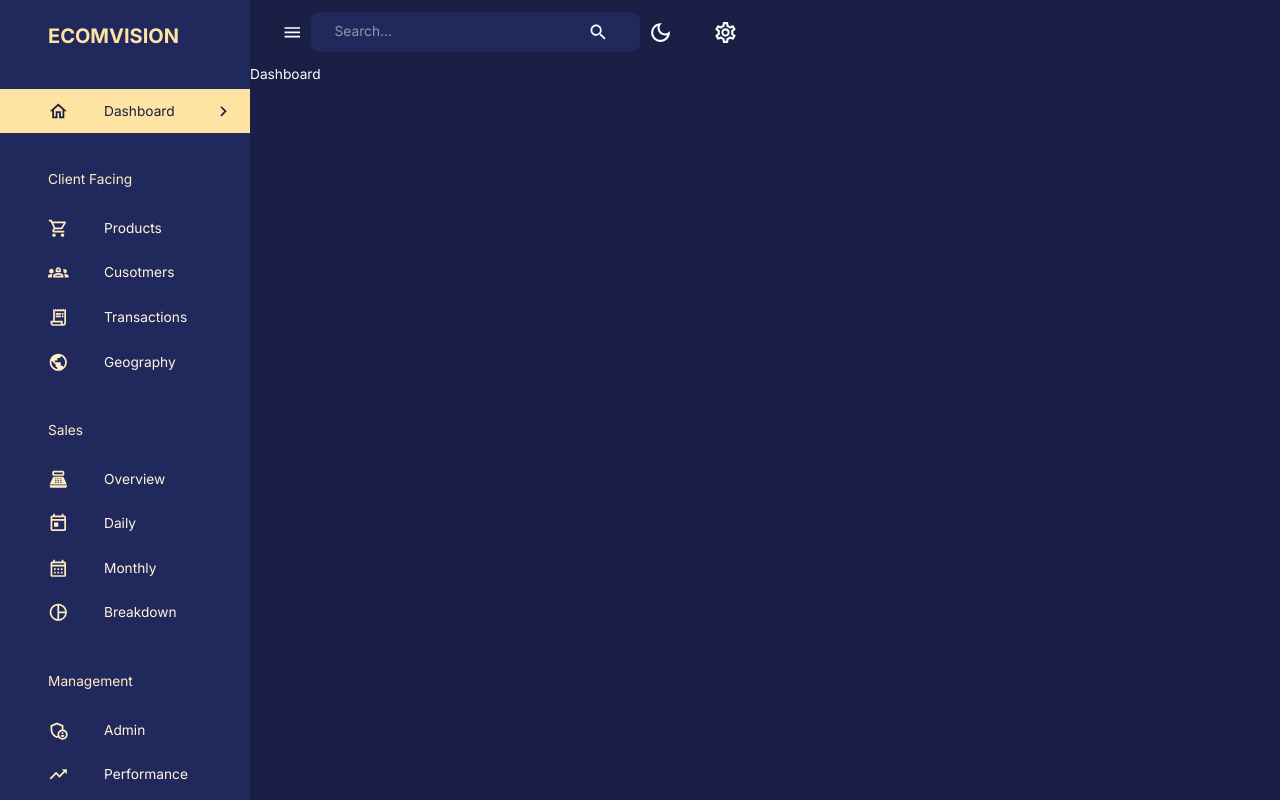
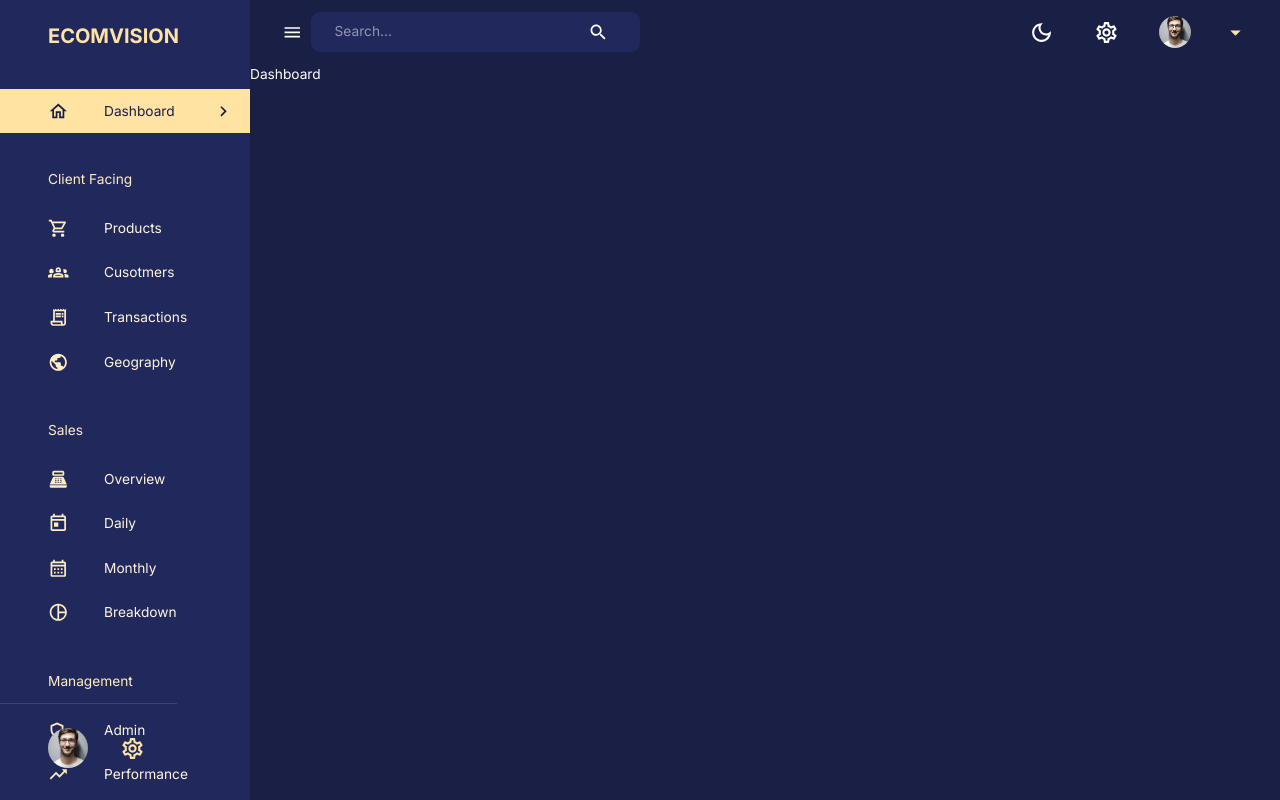
Before and after one commit to ProbstenHias/dashboard, a React (Create React App) app in the folder client/: page /dashboard in a window 1280 px wide. Built offline with nearby package versions, Linux system fonts and the light colour scheme; no server answers.

Commit message:
Add profile settings to react

```diff
--- a/client/src/components/Navbar.jsx
+++ b/client/src/components/Navbar.jsx
@@ -13,15 +13,30 @@ import { setMode } from "state";
 import profileImage from "assets/profile.jpg";
 import {
   AppBar,
+  Button,
   IconButton,
   InputBase,
   Toolbar,
   useTheme,
+  Box,
+  Typography,
+  Menu,
+  MenuItem,
 } from "@mui/material";
 
-const Navbar = ({ isSideBarOpen, setIsSideBarOpen }) => {
+const Navbar = ({ user, isSideBarOpen, setIsSideBarOpen }) => {
   const dispatch = useDispatch();
   const theme = useTheme();
+
+  const [anchorEl, setAnchorEl] = React.useState(null);
+  const isOpen = Boolean(anchorEl);
+  const handleClick = (event) => {
+    setAnchorEl(event.currentTarget);
+  };
+  const handleClose = () => {
+    setAnchorEl(null);
+  };
+
   return (
     <AppBar
       sx={{
@@ -60,6 +75,55 @@ const Navbar = ({ isSideBarOpen, setIsSideBarOpen }) => {
           <IconButton>
             <SettingsOutlined sx={{ fontSize: "25px" }} />
           </IconButton>
+
+          <FlexBetween>
+            <Button
+              onClick={handleClick}
+              sx={{
+                display: "flex",
+                alignItems: "center",
+                justifyContent: "space-between",
+                TextTransform: "none",
+                gap: "1rem",
+              }}
+            >
+              <Box
+                component="img"
+                alt="profile"
+                src={profileImage}
+                height="32px"
+                width="32px"
+                borderRadius="50%"
+                sx={{ objectFit: "cover" }}
+              />
+              <Box textAlign="left">
+                <Typography
+                  fontWeight="bold"
+                  fontSize="0.85rem"
+                  sx={{ color: theme.palette.secondary[100] }}
+                >
+                  {user.name}
+                </Typography>
+                <Typography
+                  fontSize="0.75rem"
+                  sx={{ color: theme.palette.secondary[200] }}
+                >
+                  {user.occupation}
+                </Typography>
+              </Box>
+              <ArrowDropDownOutlined
+                sx={{ color: theme.palette.secondary[300], fontSize: "25px" }}
+              />
+            </Button>
+            <Menu
+              anchorEl={anchorEl}
+              open={isOpen}
+              onClose={handleClose}
+              anchorOrigin={{ vertical: "botton", horizontal: "center" }}
+            >
+              <MenuItem onclick={handleClose}>Logout</MenuItem>
+            </Menu>
+          </FlexBetween>
         </FlexBetween>
       </Toolbar>
     </AppBar>
--- a/client/src/components/Sidebar.jsx
+++ b/client/src/components/Sidebar.jsx
@@ -93,6 +93,7 @@ const navItems = [
 ];
 
 const Sidebar = ({
+  user,
   drawerWidth,
   isSideBarOpen,
   setIsSideBarOpen,
@@ -191,6 +192,39 @@ const Sidebar = ({
               })}
             </List>
           </Box>
+
+          <Box position="absolute" bottom="2rem">
+            <Divider />
+            <FlexBetween textTransform="none" gap="1rem" m="1.5rem 2rem 0 3rem">
+              <Box
+                component="img"
+                alt="profile"
+                src={profileImage}
+                height="40px"
+                width="40px"
+                borderRadius="50%"
+                sx={{ objectFit: "cover" }}
+              />
+              <Box textAlign="left">
+                <Typography
+                  fontWeight="bold"
+                  fontSize="0.9rem"
+                  sx={{ color: theme.palette.secondary[100] }}
+                >
+                  {user.name}
+                </Typography>
+                <Typography
+                  fontSize="0.8rem"
+                  sx={{ color: theme.palette.secondary[200] }}
+                >
+                  {user.occupation}
+                </Typography>
+              </Box>
+              <SettingsOutlined
+                sx={{ color: theme.palette.secondary[300], fontSize: "25px" }}
+              />
+            </FlexBetween>
+          </Box>
         </Drawer>
       )}
     </Box>
--- a/client/src/index.js
+++ b/client/src/index.js
@@ -5,12 +5,17 @@ import App from "./App";
 import { configureStore } from "@reduxjs/toolkit";
 import globalReducer from "state";
 import { Provider } from "react-redux";
+import { setupListeners } from "@reduxjs/toolkit/query";
+import { api } from "state/api";
 
 const store = configureStore({
   reducer: {
     global: globalReducer,
+    [api.reducerPath]: api.reducer,
   },
+  middleware: (getDefault) => getDefault().concat(api.middleware),
 });
+setupListeners(store.dispatch);
 
 const root = ReactDOM.createRoot(document.getElementById("root"));
 root.render(
--- a/client/src/scenes/layout/index.jsx
+++ b/client/src/scenes/layout/index.jsx
@@ -4,20 +4,26 @@ import { Outlet } from "react-router-dom";
 import { useSelector } from "react-redux";
 import Navbar from "components/Navbar";
 import Sidebar from "components/Sidebar";
+import { useGetUserQuery } from "state/api";
 
 const Layout = () => {
   const isNonMobile = useMediaQuery("(min-width: 600px)");
   const [isSideBarOpen, setIsSideBarOpen] = useState(true);
+  const userID = useSelector((state) => state.global.userID);
+  const { data } = useGetUserQuery(userID);
+
   return (
     <Box display={isNonMobile ? "flex" : "block"} width="100%" height="100%">
       <Sidebar
+        user={data || {}}
         isNonMobile={isNonMobile}
         drawerWidth="250px"
         isSideBarOpen={isSideBarOpen}
         setIsSideBarOpen={setIsSideBarOpen}
       />
-      <Box>
+      <Box flexGrow={1}>
         <Navbar
+          user={data || {}}
           isSideBarOpen={isSideBarOpen}
           setIsSideBarOpen={setIsSideBarOpen}
         />
--- /dev/null
+++ b/client/src/state/api.js
@@ -0,0 +1,15 @@
+import { createApi, fetchBaseQuery } from "@reduxjs/toolkit/query/react";
+
+export const api = createApi({
+  baseQuery: fetchBaseQuery({ baseUrl: process.env.REACT_APP_BASE_URL }),
+  reducerPath: "adminApi",
+  tagTypes: ["User"],
+  endpoints: (builder) => ({
+    getUser: builder.query({
+      query: (id) => `general/user/${id}`,
+      prividesTags: ["User"],
+    }),
+  }),
+});
+
+export const { useGetUserQuery } = api;
```
